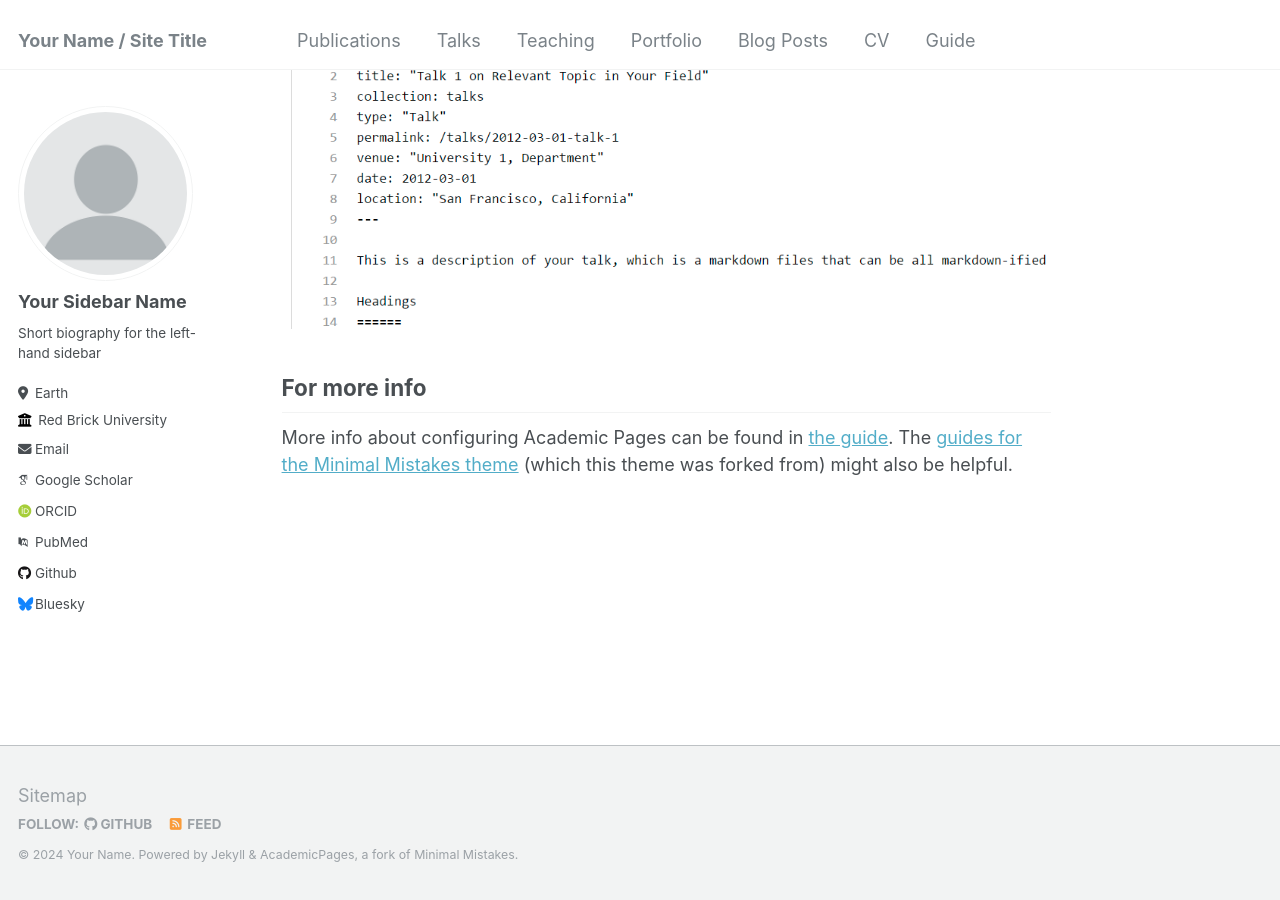
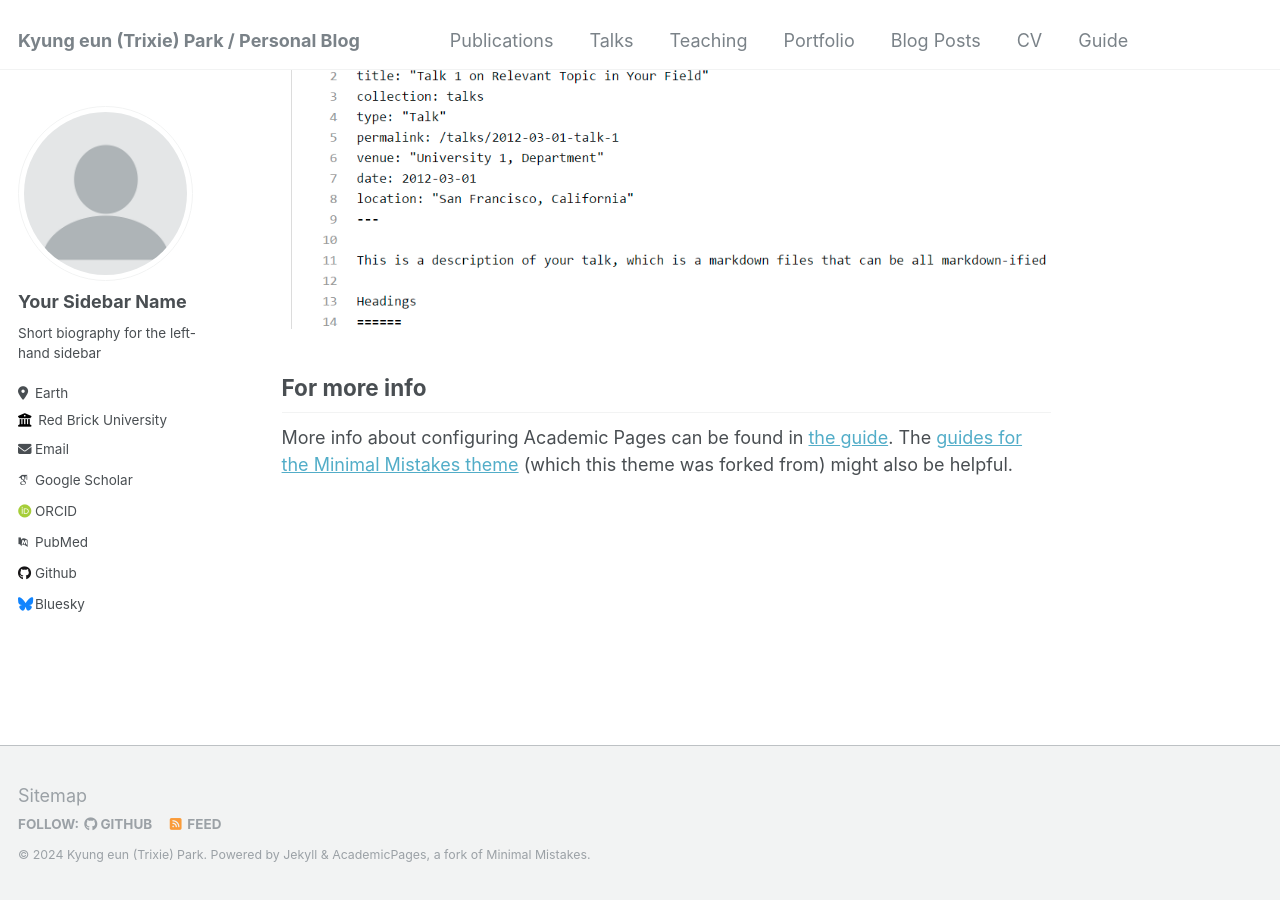
Before and after one commit to KyungEPark/KyungEPark.github.io, a Jekyll site: the page built from _pages/about.md, in a window 1280 px wide and 900 px high, scrolled down 2660 px. Built offline with Jekyll 4.4.1, drawn with Linux system fonts in a browser that asks for light colours; some web fonts are replaced.

Commit message:
Update _config.yml

```diff
--- a/_config.yml
+++ b/_config.yml
@@ -8,10 +8,10 @@
 
 # Basic Site Settings
 locale                   : "en-US"
-title                    : "Your Name / Site Title"
+title                    : "Kyung eun (Trixie) Park / Personal Blog"
 title_separator          : "-"
-name                     : &name "Your Name"
-description              : &description "personal description"
+name                     : &name "Kyung eun (Trixie) Park"
+description              : &description "Hi, I am a PhD student at the University of Mannheim."
 url                      : https://academicpages.github.io # the base hostname & protocol for your site e.g. "https://mmistakes.github.io"
 baseurl                  : "" # the subpath of your site, e.g. "/blog"
 repository               : "academicpages/academicpages.github.io"
```
